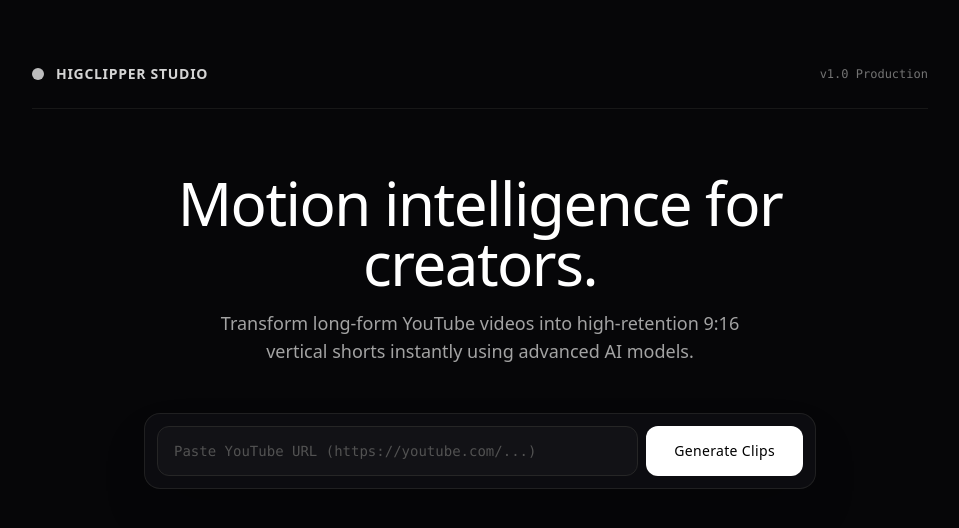
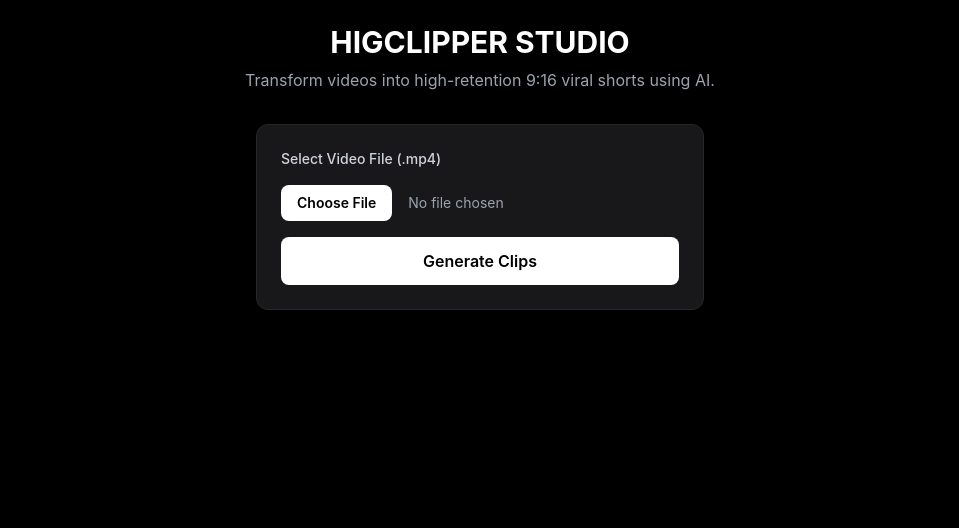
Before and after one commit to geteyemate/higclipper, a Next.js app: page / in a window 1280 px wide. Shown: the top 528 px of the page, without its empty margins (160-1119 px from the left). Built offline with nearby package versions, Linux system fonts and the light colour scheme.

Commit message:
Update page.js

```diff
--- a/app/page.js
+++ b/app/page.js
@@ -1,42 +1,40 @@
-"use client";
-
+"client";
 import { useState } from "react";
 
 export default function Home() {
-  const [url, setUrl] = useState("");
+  const [file, setFile] = useState(null);
   const [loading, setLoading] = useState(false);
-  const [statusText, setStatusText] = useState("");
   const [clips, setClips] = useState([]);
   const [error, setError] = useState("");
 
-  const BACKEND_URL = "https://higclipper.onrender.com";
-
   const handleGenerate = async (e) => {
     e.preventDefault();
-    if (!url) return;
+    if (!file) {
+      setError("Please select a video file first!");
+      return;
+    }
 
     setLoading(true);
     setError("");
     setClips([]);
-    setStatusText("Analyzing video structure & extracting key moments...");
+
+    const formData = new FormData();
+    formData.append("file", file);
 
     try {
-      const res = await fetch(`${BACKEND_URL}/generate-clips`, {
+      // Yahan apna Render backend ka URL daal dena agar alag domain ho,
+      // agar same domain/proxy hai toh relative URL bhi chalega.
+      const res = await fetch("https://YOUR-RENDER-BACKEND-URL.onrender.com/generate-clips", {
         method: "POST",
-        headers: {
-          "Content-Type": "application/json",
-        },
-        body: JSON.stringify({ url }),
+        body: formData,
       });
 
       const data = await res.json();
-
       if (!res.ok) {
         throw new Error(data.detail || "Something went wrong!");
       }
 
       setClips(data.clips);
-      setStatusText("Clips generated successfully.");
     } catch (err) {
       setError(err.message);
     } finally {
@@ -45,105 +43,40 @@ export default function Home() {
   };
 
   return (
-    <main className="min-h-screen bg-[#060608] text-neutral-100 flex flex-col items-center px-6 py-16 selection:bg-white selection:text-black font-sans">
+    <main className="min-h-screen bg-black text-white p-6 flex flex-col items-center">
+      <h1 className="text-3xl font-bold mb-2">HIGCLIPPER STUDIO</h1>
+      <p className="text-gray-400 mb-8">Transform videos into high-retention 9:16 viral shorts using AI.</p>
 
-      {/* Navigation / Brand Header */}
-      <nav className="w-full max-w-4xl flex items-center justify-between mb-16 border-b border-neutral-900 pb-6">
-        <div className="flex items-center gap-3">
-          <div className="w-3 h-3 rounded-full bg-white animate-pulse"></div>
-          <span className="font-semibold tracking-wider text-sm uppercase text-neutral-300">HigClipper Studio</span>
-        </div>
-        <span className="text-xs text-neutral-500 font-mono">v1.0 Production</span>
-      </nav>
+      <form onSubmit={handleGenerate} className="w-full max-w-md bg-zinc-900 p-6 rounded-xl border border-zinc-800 flex flex-col gap-4">
+        <label className="text-sm font-medium text-gray-300">Select Video File (.mp4)</label>
+        <input
+          type="file"
+          accept="video/*"
+          onChange={(e) => setFile(e.target.files[0])}
+          className="file:mr-4 file:py-2 file:px-4 file:rounded-lg file:border-0 file:text-sm file:font-semibold file:bg-white file:text-black hover:file:bg-gray-200 cursor-pointer text-sm text-gray-400"
+        />
 
-      {/* Hero Section */}
-      <div className="w-full max-w-3xl text-center mb-12">
-        <h1 className="text-4xl sm:text-6xl font-medium tracking-tight text-white mb-4">
-          Motion intelligence for creators.
-        </h1>
-        <p className="text-neutral-400 text-base sm:text-lg max-w-xl mx-auto font-light">
-          Transform long-form YouTube videos into high-retention 9:16 vertical shorts instantly using advanced AI models.
-        </p>
-      </div>
-
-      {/* Input Console */}
-      <div className="w-full max-w-2xl bg-[#0c0c10] border border-neutral-800/80 p-3 rounded-2xl shadow-2xl backdrop-blur-xl mb-16">
-        <form onSubmit={handleGenerate} className="flex flex-col sm:flex-row gap-2">
-          <input
-            type="url"
-            placeholder="Paste YouTube URL (https://youtube.com/...)"
-            value={url}
-            onChange={(e) => setUrl(e.target.value)}
-            required
-            className="flex-1 bg-[#121216] border border-neutral-800 rounded-xl px-4 py-3.5 text-sm text-white placeholder-neutral-600 focus:outline-none focus:border-neutral-500 transition-all font-mono"
-          />
         <button
           type="submit"
           disabled={loading}
-            className="bg-white hover:bg-neutral-200 disabled:opacity-40 text-black font-medium px-7 py-3.5 rounded-xl transition-all text-sm tracking-wide cursor-pointer flex items-center justify-center"
+          className="w-full py-3 bg-white text-black font-semibold rounded-lg hover:bg-gray-200 transition disabled:opacity-50"
         >
-            {loading ? "Processing..." : "Generate Clips"}
+          {loading ? "Processing AI Clips..." : "Generate Clips"}
         </button>
+
+        {error && <div className="p-3 bg-red-950 border border-red-800 text-red-200 rounded-lg text-sm">{error}</div>}
       </form>
 
-        {loading && (
-          <div className="mt-6 py-4 flex flex-col items-center justify-center space-y-3 border-t border-neutral-900">
-            <div className="w-5 h-5 border-2 border-neutral-400 border-t-white rounded-full animate-spin"></div>
-            <p className="text-xs text-neutral-400 font-mono tracking-wide">{statusText}</p>
-          </div>
-        )}
-
-        {error && (
-          <div className="mt-4 p-4 bg-red-950/30 border border-red-900/50 text-red-300 text-xs rounded-xl font-mono">
-            Error: {error}
-          </div>
-        )}
-      </div>
-
-      {/* Results Section */}
       {clips.length > 0 && (
-        <div className="w-full max-w-5xl">
-          <div className="flex items-center justify-between mb-8 border-b border-neutral-900 pb-4">
-            <h2 className="text-sm font-medium uppercase tracking-widest text-neutral-400">
-              Generated Assets ({clips.length})
-            </h2>
-          </div>
-          <div className="grid grid-cols-1 md:grid-cols-3 gap-6">
+        <div className="w-full max-w-md mt-8 flex flex-col gap-4">
+          <h2 className="text-xl font-bold">Generated Viral Clips</h2>
           {clips.map((clip, index) => (
-              <div
-                key={index}
-                className="bg-[#0c0c10] border border-neutral-800/80 rounded-2xl p-5 flex flex-col justify-between shadow-lg hover:border-neutral-700 transition-all group"
-              >
-                <div>
-                  <div className="flex justify-between items-center mb-3">
-                    <span className="text-[10px] font-mono uppercase px-2.5 py-1 bg-neutral-900 text-neutral-300 rounded-full border border-neutral-800">
-                      Score: {clip.viral_score}
-                    </span>
-                  </div>
-                  <h3 className="font-normal text-sm text-neutral-200 mb-5 line-clamp-2 leading-relaxed">
-                    {clip.title}
-                  </h3>
-                  {/* Vertical 9:16 Video Player Preview */}
-                  <div className="w-full aspect-[9/16] bg-black rounded-xl overflow-hidden mb-5 border border-neutral-900 relative">
-                    <video
-                      controls
-                      src={`${BACKEND_URL}${clip.url}`}
-                      className="w-full h-full object-cover"
-                    />
-                  </div>
-                </div>
-                <a
-                  href={`${BACKEND_URL}${clip.url}`}
-                  download
-                  target="_blank"
-                  rel="noopener noreferrer"
-                  className="w-full bg-[#16161c] hover:bg-neutral-800 text-neutral-200 text-xs font-medium py-3 rounded-xl text-center transition-colors flex items-center justify-center gap-2 border border-neutral-800"
-                >
-                  Download MP4
-                </a>
+            <div key={index} className="bg-zinc-900 p-4 rounded-xl border border-zinc-800 flex flex-col gap-2">
+              <h3 className="font-semibold">{clip.title}</h3>
+              <p className="text-xs text-gray-400">Viral Score: {clip.viral_score}/100</p>
+              <video controls src={`https://YOUR-RENDER-BACKEND-URL.onrender.com${clip.url}`} className="w-full rounded-lg mt-2" />
             </div>
           ))}
-          </div>
         </div>
       )}
     </main>
```
Lines whose indentation alone changed are shown as unchanged.
